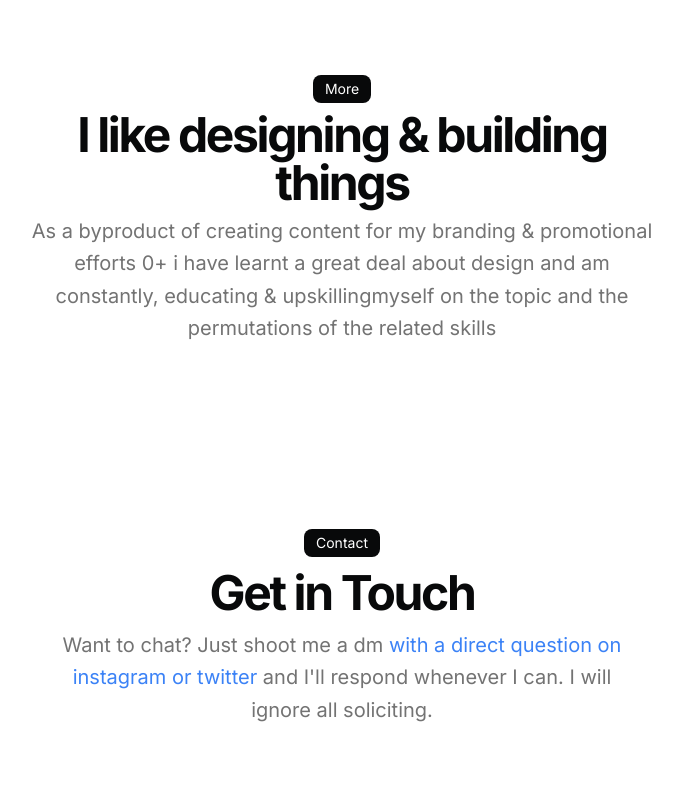
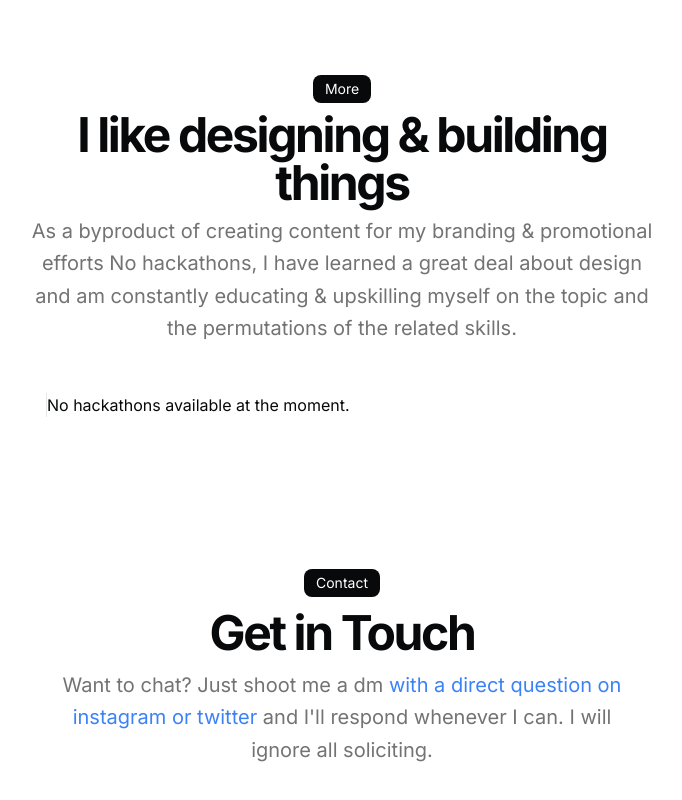
Before and after one commit to telluricaquarian/newportfolio, a Next.js app: page / in a window 1280 px wide. Shown: the part 1858-2658 px from the top of the page, without its empty margins (298-980 px from the left). Built offline with nearby package versions, Linux system fonts and the light colour scheme.

Commit message:
Updated portfolio content

```diff
--- a/src/app/page.tsx
+++ b/src/app/page.tsx
@@ -165,15 +165,17 @@ export default function Page() {
                 </h2>
                 <p className="text-muted-foreground md:text-xl/relaxed lg:text-base/relaxed xl:text-xl/relaxed">
                   As a byproduct of creating content for my branding & promotional efforts{" "}
-                  {DATA.hackathons.length}+ i have learnt a great deal about design and am constantly, educating & upskillingmyself
-                  on the topic and the permutations of the related skills
+                  {DATA.hackathons.length > 0 ? `${DATA.hackathons.length}+` : "No"} hackathons,
+                  I have learned a great deal about design and am constantly educating & upskilling myself
+                  on the topic and the permutations of the related skills.
                 </p>
               </div>
             </div>
           </BlurFade>
           <BlurFade delay={BLUR_FADE_DELAY * 14}>
             <ul className="mb-4 ml-4 divide-y divide-dashed border-l">
-              {DATA.hackathons.map((project, id) => (
+              {DATA.hackathons?.length > 0 ? (
+                DATA.hackathons.map((project, id) => (
                   <BlurFade
                     key={project.title + project.dates}
                     delay={BLUR_FADE_DELAY * 15 + id * 0.05}
@@ -187,7 +189,10 @@ export default function Page() {
                       links={project.links}
                     />
                   </BlurFade>
-              ))}
+                ))
+              ) : (
+                <p>No hackathons available at the moment.</p> // Optional fallback
+              )}
             </ul>
           </BlurFade>
         </div>
```
Lines whose indentation alone changed are shown as unchanged.
